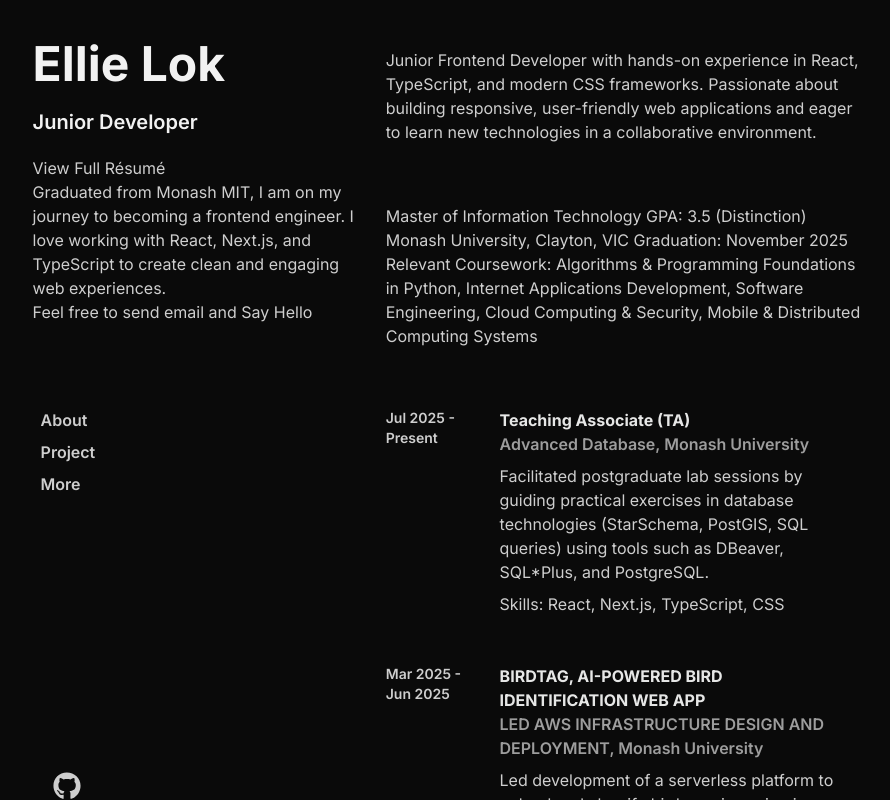
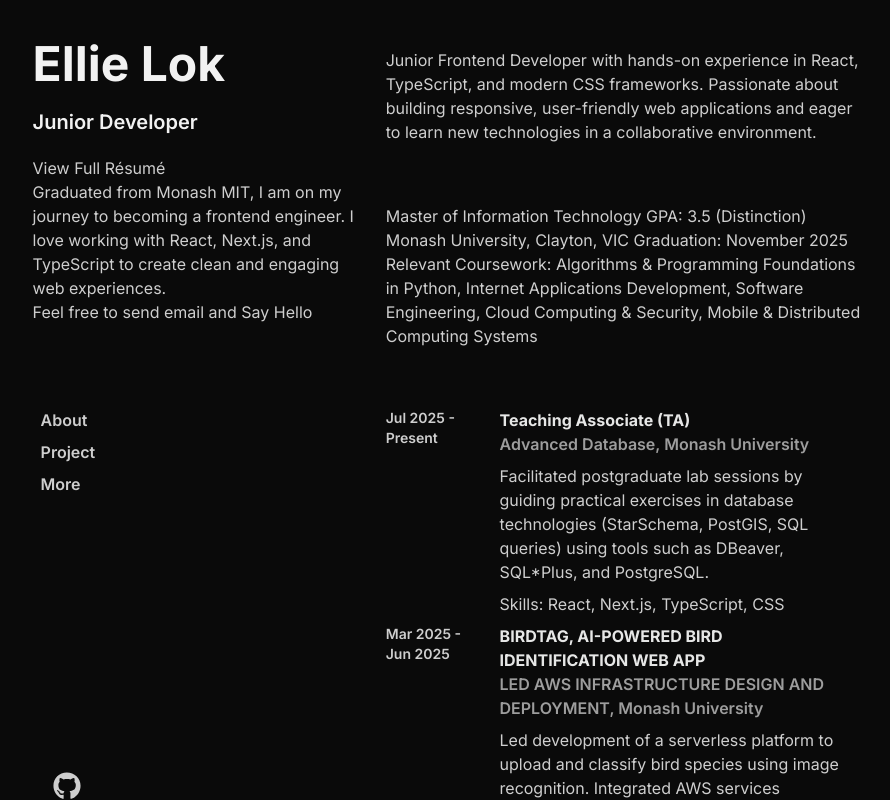
Before and after one commit to ellielok/www.ellielok.com, a Next.js app: page / in a window 1280 px wide. Shown: the top 800 px of the page, without its empty margins (188-1078 px from the left). Built offline with nearby package versions, Linux system fonts and the light colour scheme.

Commit message:
Update space of project card

```diff
--- a/component/project-card.tsx
+++ b/component/project-card.tsx
@@ -15,7 +15,7 @@
     description,
     skills
 }: ProjectCardProps){
-    return(<div className="md:flex m-2 flex-row my-10">
+    return(<div className="md:flex px-2 flex-row">
           <div className="basis-1/4 text-sm pb-2 font-semibold">{timeRange}</div>
           <div className='md:px-5 basis-3/3'>
             <div className="font-bold text-white/90 ">{project}</div>
```
